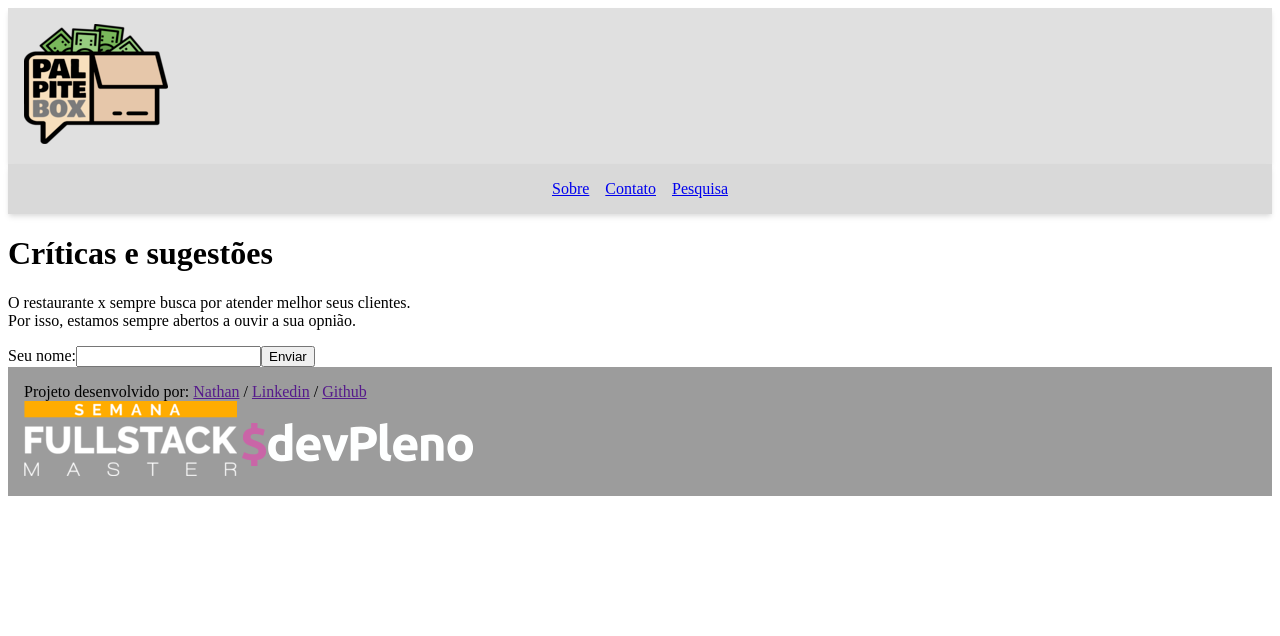
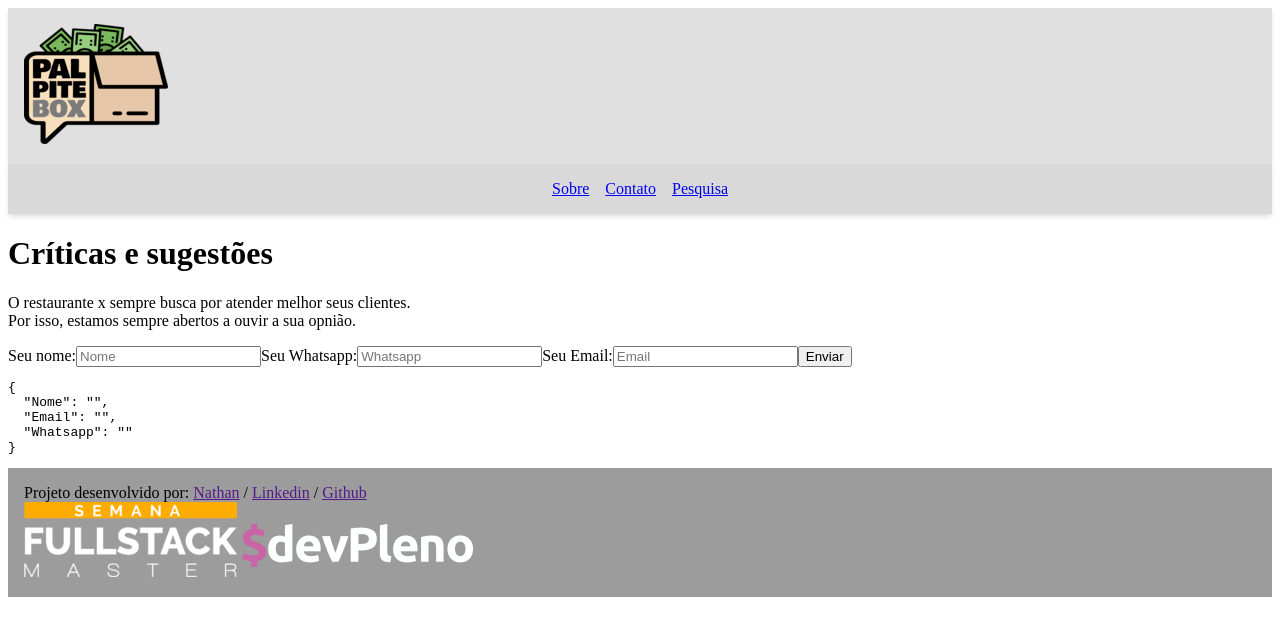
Before and after one commit to Epifron/Deimos, a Next.js app: page /pesquisa in a window 1280 px wide. Shown: the top 636 px of the page. Built offline with nearby package versions, Linux system fonts and the light colour scheme.

Commit message:
set the state of the form

```diff
--- a/pages/pesquisa.js
+++ b/pages/pesquisa.js
@@ -1,10 +1,12 @@
+import { useState } from "react";
+
 export default function Pesquisa() {
+  const [form, setForm] = useState({
+    Nome: "",
+    Email: "",
+    Whatsapp: "",
+  });
   const save = async () => {
-    const form = {
-      Nome: "aa",
-      Email: "bb",
-      Whatsapp: "cc",
-    };
     try {
       const response = await fetch("/api/save", {
         method: "POST",
@@ -13,6 +15,14 @@ export default function Pesquisa() {
       const data = await response.json();
       console.log(data);
     } catch (err) {}
+  };
+  const onChange = (evt) => {
+    const value = evt.target.value;
+    const key = evt.target.name;
+    setForm((old) => ({
+      ...old,
+      [key]: value,
+    }));
   };
   return (
     <div className="pt-6">
@@ -25,13 +35,39 @@ export default function Pesquisa() {
       </p>
       <div className="w-60 mx-auto mt-2">
         <label className="font-bold">Seu nome:</label>
-        <input type="text" className="p-4 block shadow bg-input rounded my-1" />
+        <input
+          type="text"
+          className="p-4 block shadow bg-input rounded my-1"
+          placeholder="Nome"
+          onChange={onChange}
+          name="Nome"
+          value={form.nome}
+        />
+        <label className="font-bold">Seu Whatsapp:</label>
+        <input
+          type="text"
+          className="p-4 block shadow bg-input rounded my-1"
+          placeholder="Whatsapp"
+          onChange={onChange}
+          name="Whatsapp"
+          value={form.Whatsapp}
+        />
+        <label className="font-bold">Seu Email:</label>
+        <input
+          type="text"
+          className="p-4 block shadow bg-input rounded my-1"
+          placeholder="Email"
+          onChange={onChange}
+          name="Email"
+          value={form.Email}
+        />
         <button
           className="bg-button px-12 py-5 font-bold rounded-lg shadow-lg hover:shadow"
           onClick={save}
         >
           Enviar
         </button>
+        <pre>{JSON.stringify(form, null, 2)}</pre>
       </div>
     </div>
   );
```
